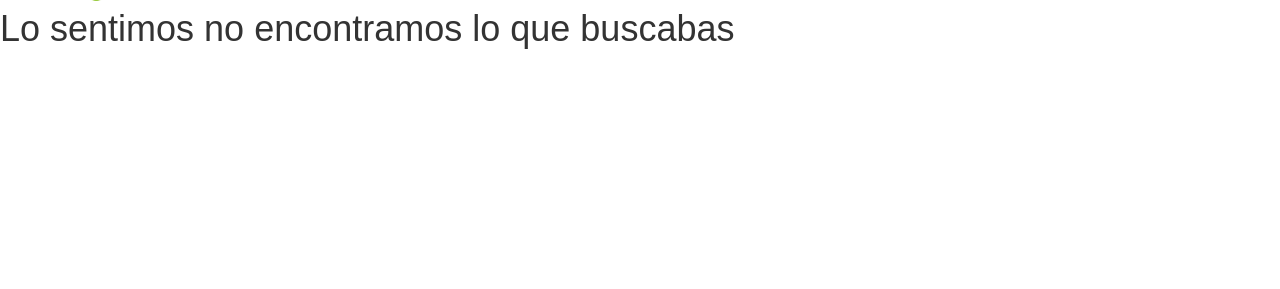
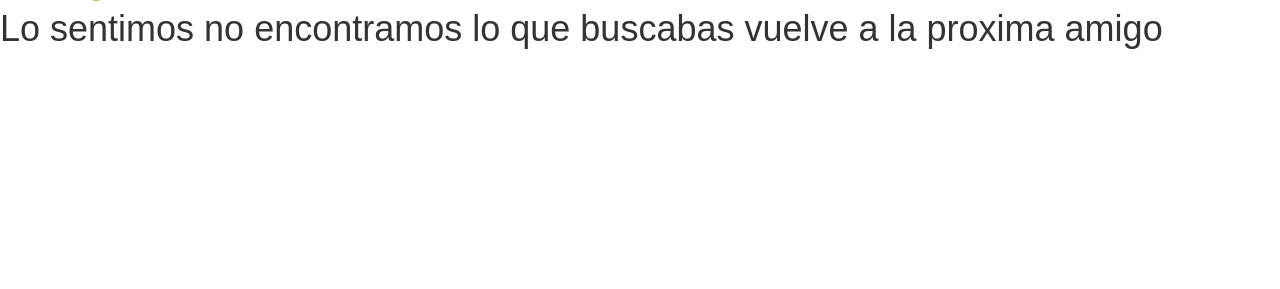
Before and after one commit to juadastron/laboratorio11, a Flask app: template laboratorio11/platzi-flask/app/templates/404.html in a window 1280 px wide. Shown: the part 63-352 px from the top of the page. Run offline with Flask 3, Linux system fonts and the light colour scheme; the template is opened without the code that fills it, so the values that code supplies are empty; some libraries are stand-ins or nearby versions.

Commit message:
Update 404.html

```diff
--- a/laboratorio11/platzi-flask/app/templates/404.html
+++ b/laboratorio11/platzi-flask/app/templates/404.html
@@ -6,6 +6,6 @@
 {% endblock %}
 
 {% block content %}
-    <h1>Lo sentimos no encontramos lo que buscabas</h1>
+    <h1>Lo sentimos no encontramos lo que buscabas vuelve a la proxima amigo</h1>
     <p> {{error}} </p>
 {% endblock %}
```
